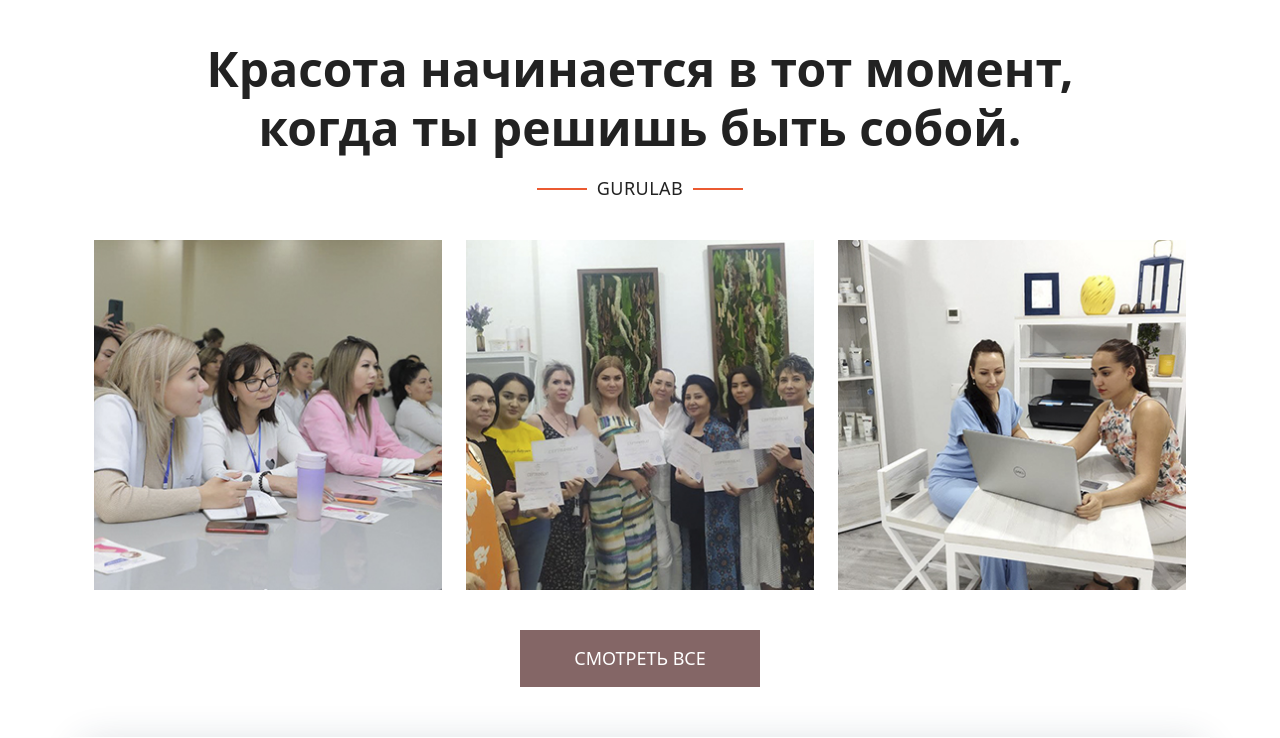
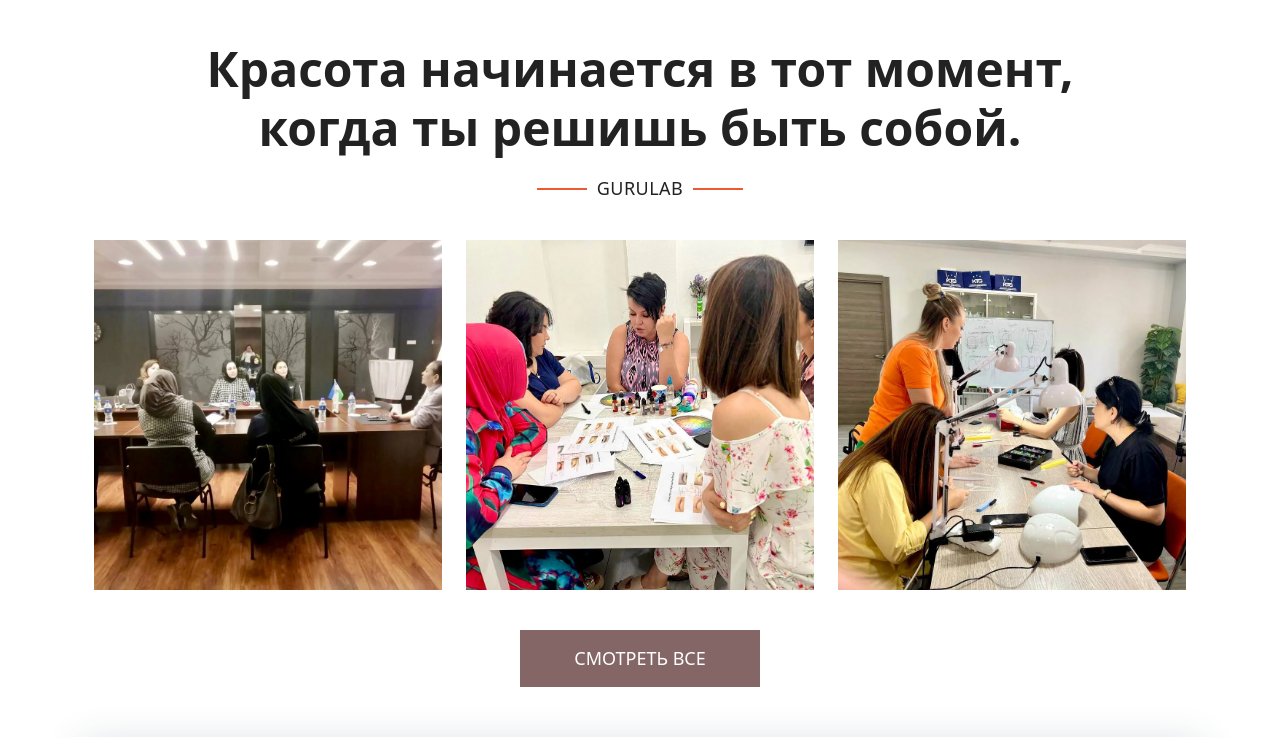
Before and after one commit to SaygafarovIldar/gurulab_site, a Django app: page /ru/ in a window 1280 px wide. Shown: the part 4372-5110 px from the top of the page. Run offline with Django 4.2, Linux system fonts and the light colour scheme; data comes from the database, SQL or seed files in the repository; some libraries are stand-ins or nearby versions.

Commit message:
added fixes

```diff
--- a/pages/views.py
+++ b/pages/views.py
@@ -8,7 +8,7 @@ from .models import Master, Course, NewItem
 def index_view(request):
     masters = Master.objects.all()
     courses = Course.objects.all()[:4]
-    images = [f"images/index_more/{i}.webp" for i in range(1, 20)]
+    images = [f"images/index_more/{i}.webp" for i in range(1, 20) if i not in (9, 10, 11)]
 
     context = {
         "masters": masters,
--- a/templates/base.html
+++ b/templates/base.html
@@ -8,6 +8,10 @@
     <meta charset="UTF-8"/>
     <meta http-equiv="X-UA-Compatible" content="IE=edge"/>
     <meta name="viewport" content="width=device-width, initial-scale=1.0"/>
+    <link rel="icon" type="image/png" sizes="32x32" href="{% static 'images/favicon-32x32.png' %}">
+    <link rel="mask-icon" href="/safari-pinned-tab.svg" color="#5bbad5">
+    <meta name="msapplication-TileColor" content="#da532c">
+    <meta name="theme-color" content="#ffffff">
     <link rel="stylesheet" href="{% static 'style/libs.min.css' %}"/>
     <link rel="stylesheet" href="{% static 'style/reset.css' %}"/>
     <link rel="stylesheet" href="{% static 'style/style.css' %}"/>
--- a/templates/components/_footer.html
+++ b/templates/components/_footer.html
@@ -8,13 +8,13 @@
                 <img src="{% static 'images/logo.svg' %}" alt="Gurulab">
                 <ul class="contacts__list">
                     <li>
-                        <a href="#!" class="contacts__list-link">
+                        <a href="tel:998909247994" class="contacts__list-link">
                             <i class="fas fa-phone-alt"></i>
                             +998909247994
                         </a>
                     </li>
                     <li>
-                        <a href="#!" class="contacts__list-link">
+                        <a href="tel:998903252828" class="contacts__list-link">
                             <i class="fas fa-phone-alt"></i>
                             +998903252828
                         </a>
--- a/templates/pages/courses.html
+++ b/templates/pages/courses.html
@@ -1,5 +1,5 @@
 {% extends 'base.html' %}
-{% load static %}
+{% load static i18n %}
 {% block title %}
     Курсы
 {% endblock title %}
@@ -8,9 +8,10 @@
     <section class="courses__hero"
              style="background-image: url('{% static 'images/courses-bg.png' %}');">
         <div class="container">
-            <div class="d-flex justify-content-end">
+            <div class="d-flex justify-content-center">
                 <div class="courses__hero-content text-center">
                     <p></p>
+                    <h1>{% translate 'Курсы' %}</h1>
                 </div>
             </div>
         </div>
--- a/templates/pages/index.html
+++ b/templates/pages/index.html
@@ -280,20 +280,20 @@ Gurulab
             <div class="container-lg container-fluid">
                 <div class="row justify-content-center text-center row-gap-3">
                     <div class="col-12 col-sm-6 col-lg-4">
-                        <div class="section-quote__photo">
-                            <img class="section-quote__img" src="{% static 'images/quotes/guru-1-1.jpg' %}"
+                        <div class="section-quote__photo">images/index_more/{i}.webp
+                            <img class="section-quote__img" src="{% static 'images/index_more/9.webp' %}"
                                  alt="img-quote">
                         </div>
                     </div>
                     <div class="col-12 col-sm-6 col-lg-4">
                         <div class="section-quote__photo">
-                            <img class="section-quote__img" src="{% static 'images/quotes/guru-3.jpg' %}"
+                            <img class="section-quote__img" src="{% static 'images/index_more/10.webp' %}"
                                  alt="img-quote">
                         </div>
                     </div>
                     <div class="col-12 col-sm-6 col-lg-4">
                         <div class="section-quote__photo">
-                            <img class="section-quote__img" src="{% static 'images/quotes/guru-2-1.jpg' %}"
+                            <img class="section-quote__img" src="{% static 'images/index_more/11.webp' %}"
                                  alt="img-quote">
                         </div>
                     </div>
```
Also changed, not shown: static/images/favicon-32x32.png (added).
